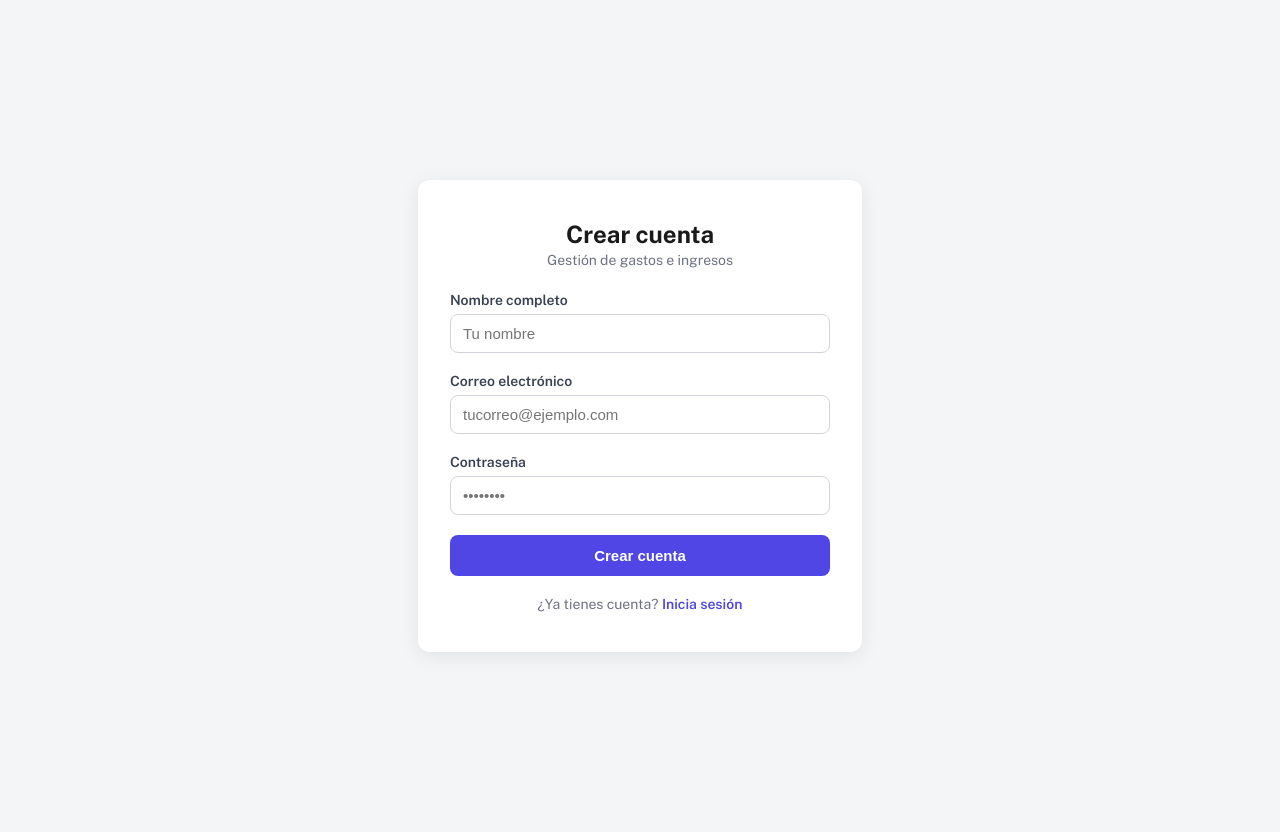
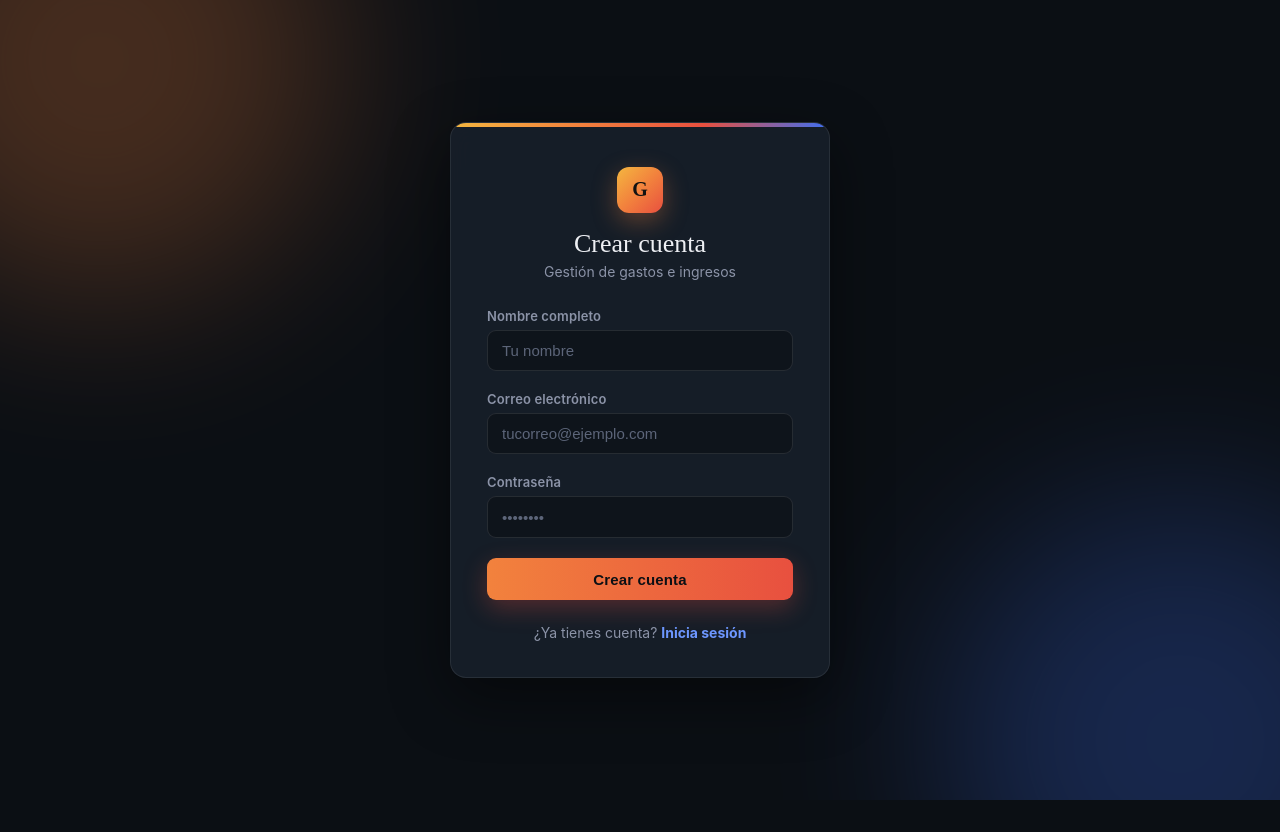
Before and after one commit to igomez-2025177/gestion-gastos-dashboard, an Angular app in the folder frontend/: page /register in a window 1280 px wide. After the commit the page ends 800 px from the top, so only its background shows below. Built offline with nearby package versions, Linux system fonts and the light colour scheme.

Commit message:
fix: rediseno visual con paleta del logo

```diff
--- a/frontend/src/app/app.css
+++ b/frontend/src/app/app.css
@@ -31,8 +31,8 @@
 }
 
 .modal-box button {
-  background: var(--accent, #d9a94a);
-  color: #0b0f14;
+  background: var(--accent, #f2823d);
+  color: #121212;
   border: none;
   padding: 0.5rem 1.5rem;
   border-radius: 8px;
--- a/frontend/src/app/pages/login/login.css
+++ b/frontend/src/app/pages/login/login.css
@@ -3,38 +3,104 @@
   display: flex;
   align-items: center;
   justify-content: center;
-  background: #f4f5f7;
   padding: 1rem;
+  position: relative;
+  overflow: hidden;
+  background: var(--ink-950);
+}
+
+.login-container::before,
+.login-container::after {
+  content: '';
+  position: absolute;
+  border-radius: 50%;
+  filter: blur(90px);
+  opacity: 0.25;
+  z-index: 0;
+}
+
+.login-container::before {
+  width: 480px;
+  height: 480px;
+  background: var(--voltum-orange);
+  top: -180px;
+  left: -140px;
+}
+
+.login-container::after {
+  width: 480px;
+  height: 480px;
+  background: var(--voltum-blue);
+  bottom: -180px;
+  right: -140px;
 }
 
 .login-card {
-  background: #ffffff;
-  border-radius: 12px;
-  box-shadow: 0 4px 20px rgba(0, 0, 0, 0.08);
-  padding: 2.5rem 2rem;
+  position: relative;
+  z-index: 1;
+  background: rgba(23, 31, 42, 0.92);
+  backdrop-filter: blur(12px);
+  border: 1px solid rgba(255, 255, 255, 0.08);
+  border-radius: 16px;
+  box-shadow: 0 20px 60px rgba(0, 0, 0, 0.45);
+  padding: 2.75rem 2.25rem 2.25rem;
   width: 100%;
   max-width: 380px;
+  overflow: hidden;
+}
+
+.login-card::before {
+  content: '';
+  position: absolute;
+  top: 0;
+  left: 0;
+  right: 0;
+  height: 4px;
+  background: linear-gradient(
+    90deg,
+    var(--voltum-yellow),
+    var(--voltum-orange),
+    var(--voltum-red),
+    var(--voltum-blue)
+  );
+}
+
+.brand-badge {
+  width: 46px;
+  height: 46px;
+  margin: 0 auto 1rem;
+  border-radius: 12px;
+  background: linear-gradient(135deg, var(--voltum-yellow), var(--voltum-orange), var(--voltum-red));
+  display: flex;
+  align-items: center;
+  justify-content: center;
+  font-family: var(--font-display);
+  font-weight: 600;
+  font-size: 1.25rem;
+  color: var(--voltum-black);
+  box-shadow: 0 8px 24px rgba(242, 130, 61, 0.35);
 }
 
 h1 {
-  font-size: 1.5rem;
-  font-weight: 700;
-  color: #1a1a1a;
+  font-family: var(--font-display);
+  font-size: 1.625rem;
+  font-weight: 500;
+  color: var(--text-primary);
   margin: 0 0 0.25rem 0;
   text-align: center;
 }
 
 .subtitle {
-  color: #6b7280;
+  color: var(--text-muted);
   font-size: 0.875rem;
   text-align: center;
-  margin: 0 0 1.5rem 0;
+  margin: 0 0 1.75rem 0;
 }
 
 .info-banner {
-  background: #f0f9ff;
-  color: #1e40af;
-  border: 1px solid #bfdbfe;
+  background: rgba(61, 111, 242, 0.12);
+  color: #7ea2ff;
+  border: 1px solid rgba(61, 111, 242, 0.3);
   border-radius: 8px;
   padding: 0.625rem 0.75rem;
   font-size: 0.875rem;
@@ -48,38 +114,46 @@ h1 {
 
 label {
   display: block;
-  font-size: 0.875rem;
+  font-size: 0.8125rem;
   font-weight: 600;
-  color: #374151;
+  color: var(--text-muted);
   margin-bottom: 0.375rem;
+  letter-spacing: 0.01em;
 }
 
 input {
   width: 100%;
-  padding: 0.625rem 0.75rem;
-  border: 1px solid #d1d5db;
-  border-radius: 8px;
+  padding: 0.7rem 0.875rem;
+  background: rgba(11, 15, 20, 0.6);
+  border: 1px solid rgba(255, 255, 255, 0.1);
+  border-radius: 9px;
+  color: var(--text-primary);
   font-size: 0.9375rem;
   box-sizing: border-box;
-  transition: border-color 0.15s ease;
+  transition: border-color 0.15s ease, box-shadow 0.15s ease;
+}
+
+input::placeholder {
+  color: var(--text-faint);
 }
 
 input:focus {
   outline: none;
-  border-color: #4f46e5;
+  border-color: var(--voltum-orange);
+  box-shadow: 0 0 0 3px rgba(242, 130, 61, 0.15);
 }
 
 .field-error {
   display: block;
-  color: #dc2626;
+  color: var(--voltum-red);
   font-size: 0.8125rem;
   margin-top: 0.25rem;
 }
 
 .error-banner {
-  background: #fef2f2;
-  color: #dc2626;
-  border: 1px solid #fecaca;
+  background: var(--expense-dim);
+  color: #ff8a7a;
+  border: 1px solid rgba(232, 80, 63, 0.3);
   border-radius: 8px;
   padding: 0.625rem 0.75rem;
   font-size: 0.875rem;
@@ -88,36 +162,44 @@ input:focus {
 
 button[type='submit'] {
   width: 100%;
-  padding: 0.75rem;
-  background: #4f46e5;
-  color: white;
+  padding: 0.8rem;
+  background: linear-gradient(90deg, var(--voltum-orange), var(--voltum-red));
+  color: #0b0f14;
   border: none;
-  border-radius: 8px;
+  border-radius: 9px;
   font-size: 0.9375rem;
-  font-weight: 600;
+  font-weight: 700;
+  letter-spacing: 0.01em;
   cursor: pointer;
-  transition: background 0.15s ease;
+  transition: filter 0.15s ease, transform 0.1s ease;
+  box-shadow: 0 8px 24px rgba(232, 80, 63, 0.3);
 }
 
 button[type='submit']:hover:not(:disabled) {
-  background: #4338ca;
+  filter: brightness(1.08);
+}
+
+button[type='submit']:active:not(:disabled) {
+  transform: translateY(1px);
 }
 
 button[type='submit']:disabled {
-  background: #a5a6f6;
+  background: var(--ink-700);
+  color: var(--text-faint);
   cursor: not-allowed;
+  box-shadow: none;
 }
 
 .switch-link {
   text-align: center;
   font-size: 0.875rem;
-  color: #6b7280;
-  margin: 1.25rem 0 0 0;
+  color: var(--text-muted);
+  margin: 1.5rem 0 0 0;
 }
 
 .switch-link a {
-  color: #4f46e5;
-  font-weight: 600;
+  color: #6d97ff;
+  font-weight: 700;
   text-decoration: none;
 }
 
--- a/frontend/src/app/pages/register/register.css
+++ b/frontend/src/app/pages/register/register.css
@@ -3,32 +3,109 @@
   display: flex;
   align-items: center;
   justify-content: center;
-  background: #f4f5f7;
   padding: 1rem;
+  position: relative;
+  overflow: hidden;
+  background: var(--ink-950);
+}
+
+.login-container::before,
+.login-container::after {
+  content: '';
+  position: absolute;
+  border-radius: 50%;
+  filter: blur(90px);
+  opacity: 0.25;
+  z-index: 0;
+}
+
+.login-container::before {
+  width: 480px;
+  height: 480px;
+  background: var(--voltum-orange);
+  top: -180px;
+  left: -140px;
+}
+
+.login-container::after {
+  width: 480px;
+  height: 480px;
+  background: var(--voltum-blue);
+  bottom: -180px;
+  right: -140px;
 }
 
 .login-card {
-  background: #ffffff;
-  border-radius: 12px;
-  box-shadow: 0 4px 20px rgba(0, 0, 0, 0.08);
-  padding: 2.5rem 2rem;
+  position: relative;
+  z-index: 1;
+  background: rgba(23, 31, 42, 0.92);
+  backdrop-filter: blur(12px);
+  border: 1px solid rgba(255, 255, 255, 0.08);
+  border-radius: 16px;
+  box-shadow: 0 20px 60px rgba(0, 0, 0, 0.45);
+  padding: 2.75rem 2.25rem 2.25rem;
   width: 100%;
   max-width: 380px;
+  overflow: hidden;
+}
+
+.login-card::before {
+  content: '';
+  position: absolute;
+  top: 0;
+  left: 0;
+  right: 0;
+  height: 4px;
+  background: linear-gradient(
+    90deg,
+    var(--voltum-yellow),
+    var(--voltum-orange),
+    var(--voltum-red),
+    var(--voltum-blue)
+  );
+}
+
+.brand-badge {
+  width: 46px;
+  height: 46px;
+  margin: 0 auto 1rem;
+  border-radius: 12px;
+  background: linear-gradient(135deg, var(--voltum-yellow), var(--voltum-orange), var(--voltum-red));
+  display: flex;
+  align-items: center;
+  justify-content: center;
+  font-family: var(--font-display);
+  font-weight: 600;
+  font-size: 1.25rem;
+  color: var(--voltum-black);
+  box-shadow: 0 8px 24px rgba(242, 130, 61, 0.35);
 }
 
 h1 {
-  font-size: 1.5rem;
-  font-weight: 700;
-  color: #1a1a1a;
+  font-family: var(--font-display);
+  font-size: 1.625rem;
+  font-weight: 500;
+  color: var(--text-primary);
   margin: 0 0 0.25rem 0;
   text-align: center;
 }
 
 .subtitle {
-  color: #6b7280;
+  color: var(--text-muted);
   font-size: 0.875rem;
   text-align: center;
-  margin: 0 0 1.5rem 0;
+  margin: 0 0 1.75rem 0;
+}
+
+.info-banner {
+  background: rgba(61, 111, 242, 0.12);
+  color: #7ea2ff;
+  border: 1px solid rgba(61, 111, 242, 0.3);
+  border-radius: 8px;
+  padding: 0.625rem 0.75rem;
+  font-size: 0.875rem;
+  margin-bottom: 1rem;
+  text-align: center;
 }
 
 .form-group {
@@ -37,38 +114,46 @@ h1 {
 
 label {
   display: block;
-  font-size: 0.875rem;
+  font-size: 0.8125rem;
   font-weight: 600;
-  color: #374151;
+  color: var(--text-muted);
   margin-bottom: 0.375rem;
+  letter-spacing: 0.01em;
 }
 
 input {
   width: 100%;
-  padding: 0.625rem 0.75rem;
-  border: 1px solid #d1d5db;
-  border-radius: 8px;
+  padding: 0.7rem 0.875rem;
+  background: rgba(11, 15, 20, 0.6);
+  border: 1px solid rgba(255, 255, 255, 0.1);
+  border-radius: 9px;
+  color: var(--text-primary);
   font-size: 0.9375rem;
   box-sizing: border-box;
-  transition: border-color 0.15s ease;
+  transition: border-color 0.15s ease, box-shadow 0.15s ease;
+}
+
+input::placeholder {
+  color: var(--text-faint);
 }
 
 input:focus {
   outline: none;
-  border-color: #4f46e5;
+  border-color: var(--voltum-orange);
+  box-shadow: 0 0 0 3px rgba(242, 130, 61, 0.15);
 }
 
 .field-error {
   display: block;
-  color: #dc2626;
+  color: var(--voltum-red);
   font-size: 0.8125rem;
   margin-top: 0.25rem;
 }
 
 .error-banner {
-  background: #fef2f2;
-  color: #dc2626;
-  border: 1px solid #fecaca;
+  background: var(--expense-dim);
+  color: #ff8a7a;
+  border: 1px solid rgba(232, 80, 63, 0.3);
   border-radius: 8px;
   padding: 0.625rem 0.75rem;
   font-size: 0.875rem;
@@ -77,36 +162,44 @@ input:focus {
 
 button[type='submit'] {
   width: 100%;
-  padding: 0.75rem;
-  background: #4f46e5;
-  color: white;
+  padding: 0.8rem;
+  background: linear-gradient(90deg, var(--voltum-orange), var(--voltum-red));
+  color: #0b0f14;
   border: none;
-  border-radius: 8px;
+  border-radius: 9px;
   font-size: 0.9375rem;
-  font-weight: 600;
+  font-weight: 700;
+  letter-spacing: 0.01em;
   cursor: pointer;
-  transition: background 0.15s ease;
+  transition: filter 0.15s ease, transform 0.1s ease;
+  box-shadow: 0 8px 24px rgba(232, 80, 63, 0.3);
 }
 
 button[type='submit']:hover:not(:disabled) {
-  background: #4338ca;
+  filter: brightness(1.08);
+}
+
+button[type='submit']:active:not(:disabled) {
+  transform: translateY(1px);
 }
 
 button[type='submit']:disabled {
-  background: #a5a6f6;
+  background: var(--ink-700);
+  color: var(--text-faint);
   cursor: not-allowed;
+  box-shadow: none;
 }
 
 .switch-link {
   text-align: center;
   font-size: 0.875rem;
-  color: #6b7280;
-  margin: 1.25rem 0 0 0;
+  color: var(--text-muted);
+  margin: 1.5rem 0 0 0;
 }
 
 .switch-link a {
-  color: #4f46e5;
-  font-weight: 600;
+  color: #6d97ff;
+  font-weight: 700;
   text-decoration: none;
 }
 
--- a/frontend/src/app/pages/register/register.html
+++ b/frontend/src/app/pages/register/register.html
@@ -1,8 +1,8 @@
 <div class="login-container">
   <div class="login-card">
+    <div class="brand-badge">G</div>
     <h1>Crear cuenta</h1>
     <p class="subtitle">Gestión de gastos e ingresos</p>
-
     <form [formGroup]="registerForm" (ngSubmit)="onSubmit()">
       <div class="form-group">
         <label for="name">Nombre completo</label>
@@ -11,7 +11,6 @@
           <span class="field-error">El nombre debe tener al menos 2 caracteres</span>
         }
       </div>
-
       <div class="form-group">
         <label for="email">Correo electrónico</label>
         <input
@@ -24,7 +23,6 @@
           <span class="field-error">Ingresa un correo válido</span>
         }
       </div>
-
       <div class="form-group">
         <label for="password">Contraseña</label>
         <input
@@ -37,16 +35,13 @@
           <span class="field-error">Mínimo 6 caracteres</span>
         }
       </div>
-
       @if (errorMessage) {
         <div class="error-banner">{{ errorMessage }}</div>
       }
-
       <button type="submit" [disabled]="isLoading">
         {{ isLoading ? 'Creando cuenta...' : 'Crear cuenta' }}
       </button>
     </form>
-
     <p class="switch-link">
       ¿Ya tienes cuenta? <a routerLink="/login">Inicia sesión</a>
     </p>
--- a/frontend/src/styles.css
+++ b/frontend/src/styles.css
@@ -1,31 +1,40 @@
-@import url('https://fonts.googleapis.com/css2?family=Fraunces:opsz,wght@9..144,400;9..144,500;9..144,600&family=Public+Sans:wght@400;500;600;700&family=IBM+Plex+Mono:wght@400;500;600&display=swap');
-
 :root {
   --ink-950: #0b0f14;
   --ink-900: #121821;
   --ink-800: #171f2a;
   --ink-700: #1e2734;
   --ink-line: rgba(255, 255, 255, 0.08);
-
   --text-primary: #edeff3;
   --text-muted: #8b93a7;
   --text-faint: #5c6579;
-
+  /* Paleta VOLTUM */
+  --voltum-yellow: #f4b740;
+  --voltum-orange: #f2823d;
+  --voltum-red: #e8503f;
+  --voltum-blue: #3d6ff2;
+  --voltum-black: #121212;
   --income: #4fae82;
   --income-dim: rgba(79, 174, 130, 0.15);
-  --expense: #c15b5b;
-  --expense-dim: rgba(193, 91, 91, 0.15);
-  --accent: #d9a94a;
-  --accent-dim: rgba(217, 169, 74, 0.15);
-
+  --expense: var(--voltum-red);
+  --expense-dim: rgba(232, 80, 63, 0.15);
+  --accent: var(--voltum-orange);
+  --accent-dim: rgba(242, 130, 61, 0.15);
+  --link: var(--voltum-blue);
   --font-display: 'Fraunces', serif;
   --font-body: 'Public Sans', -apple-system, sans-serif;
   --font-mono: 'IBM Plex Mono', monospace;
 }
 
+html,
 body {
+  height: 100%;
+  margin: 0;
   background: var(--ink-950);
   color: var(--text-primary);
   font-family: var(--font-body);
-  margin: 0;
+  overflow-x: hidden;
 }
+
+* {
+  box-sizing: border-box;
+}
```
Also changed, not shown: frontend/src/app/pages/dashboard/dashboard.css (+217 -27 lines), frontend/src/app/pages/login/login.html (+1 -6 lines).
